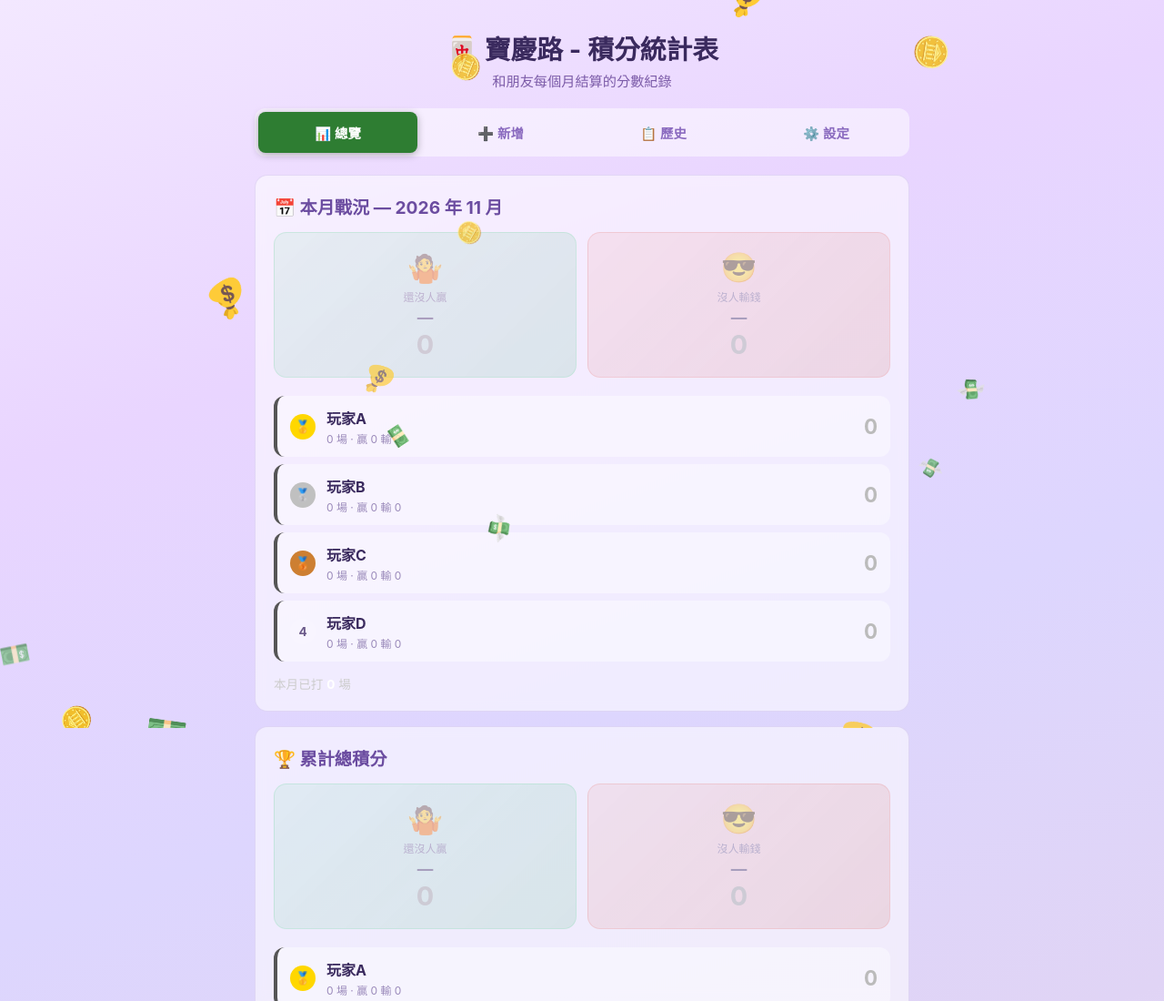
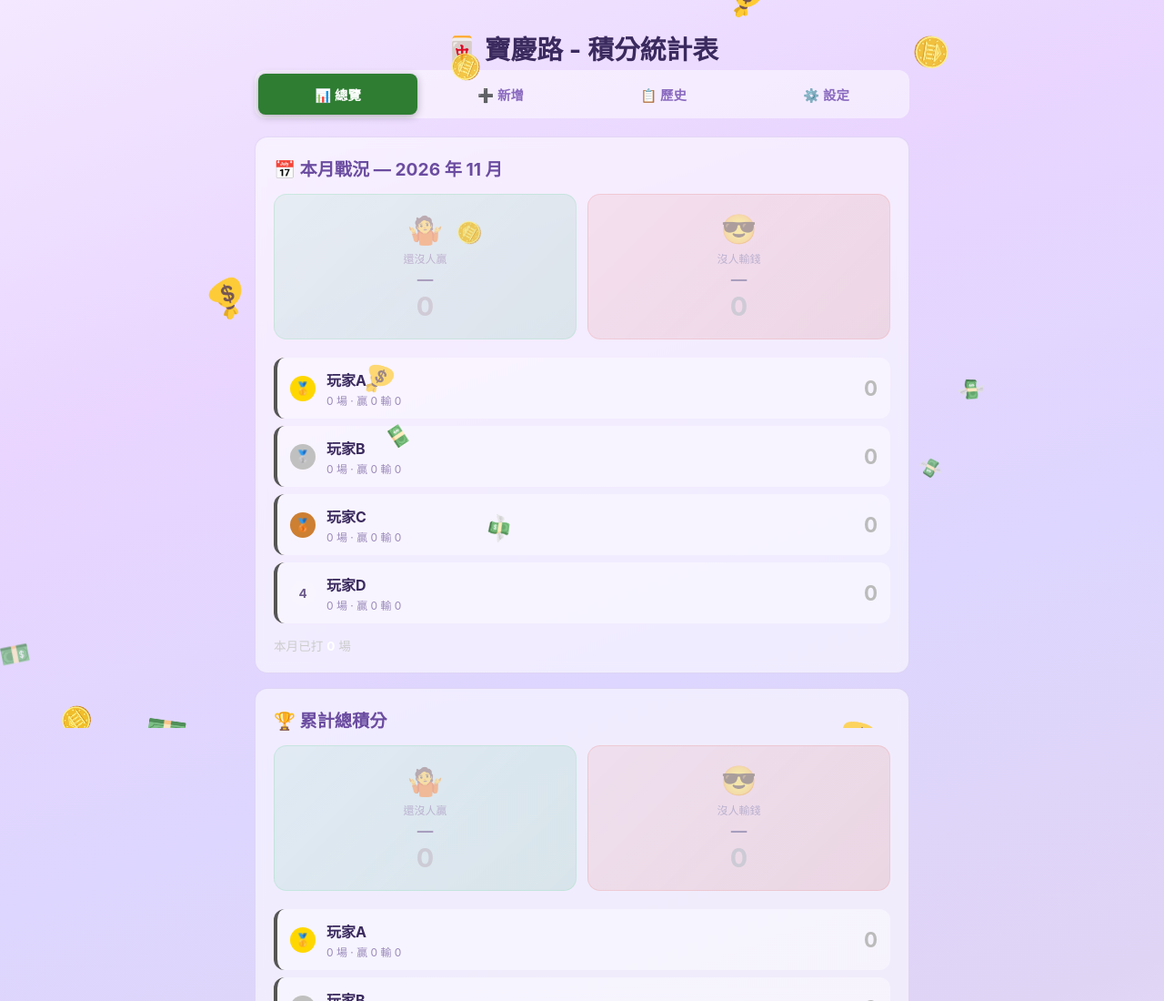
Before and after one commit to Kev1n-Lu/mahjong-score, a plain HTML site: page index.html in a window 1280 px wide. Shown: the top 1100 px of the page at 91% size. Drawn offline with Linux system fonts and the light colour scheme; no server answers.

Commit message:
Remove subtitle text

```diff
--- a/index.html
+++ b/index.html
@@ -246,7 +246,6 @@
 <div id="syncIndicator" class="sync-indicator"><span>🔄</span> 同步中</div>
 <div class="container">
   <h1>🀄 寶慶路 - 積分統計表</h1>
-  <div class="subtitle">和朋友每個月結算的分數紀錄</div>
 
   <div class="nav">
     <button id="tab-home" class="active" onclick="showTab('home')">📊 總覽</button>
```
